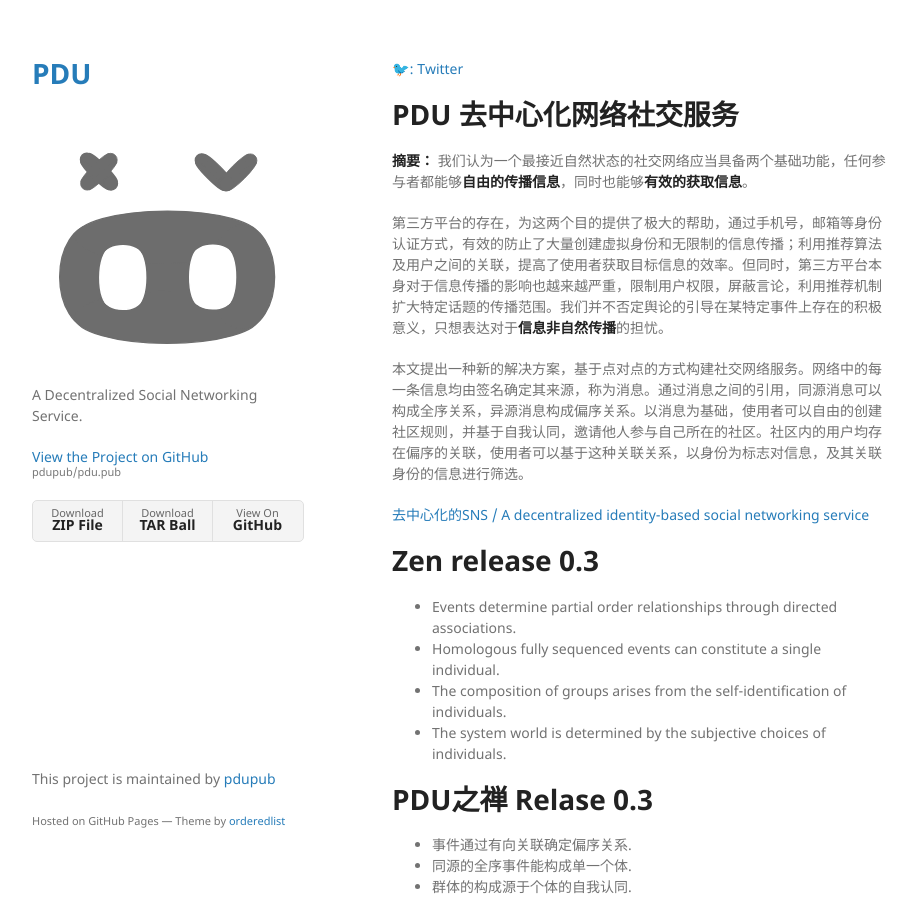
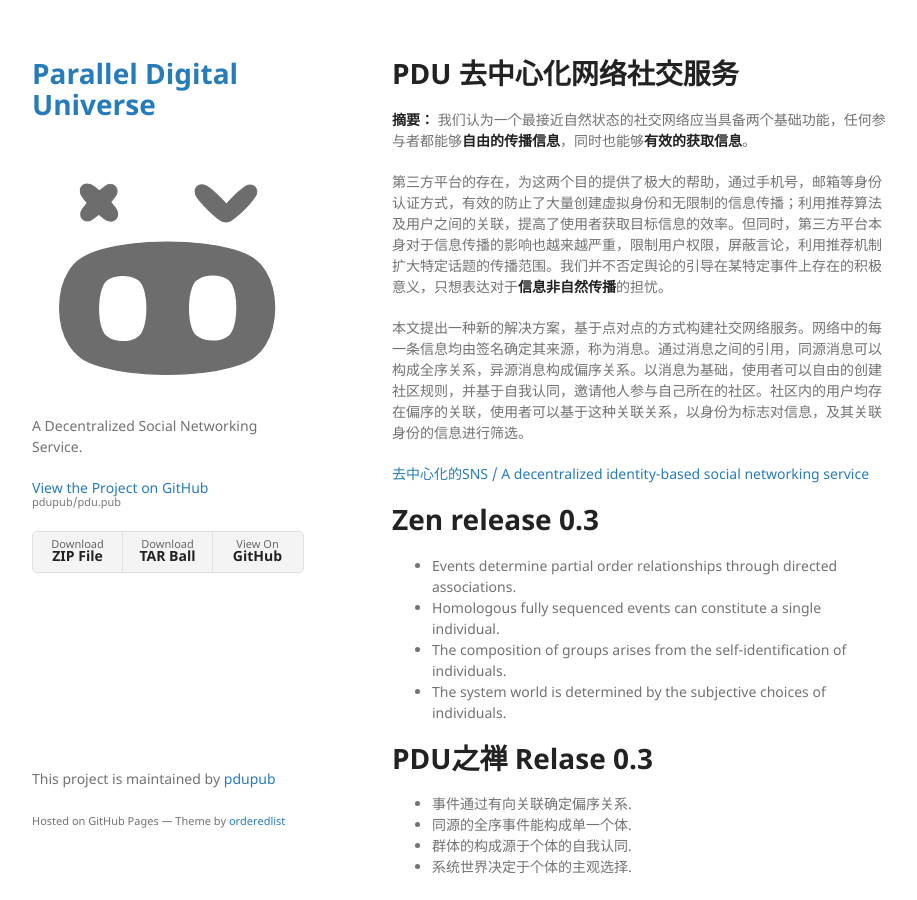
Before and after one commit to pdupub/pdu.pub, a Jekyll site: the page built from index.md, in a window 1280 px wide and 900 px high. Shown: the whole window, without its empty margins (178-1095 px from the left). Built offline with Jekyll 4.4.1, drawn with Linux system fonts in a browser that asks for light colours; our own code applies the rules of GitHub Pages for plain Markdown files.

Commit message:
refactor

```diff
--- a/_config.yml
+++ b/_config.yml
@@ -1,4 +1,4 @@
-title: PDU
+title: Parallel Digital Universe
 logo: /assets/img/logo.svg
 description: A Decentralized Social Networking Service.
 show_downloads: true
--- a/index.md
+++ b/index.md
@@ -1,8 +1,6 @@
 ---
 layout: default
 ---
-
-[🐦: Twitter](https://twitter.com/PDUPUB) <br>
 
 # PDU 去中心化网络社交服务
 
@@ -13,6 +11,7 @@
 本文提出一种新的解决方案，基于点对点的方式构建社交网络服务。网络中的每一条信息均由签名确定其来源，称为消息。通过消息之间的引用，同源消息可以构成全序关系，异源消息构成偏序关系。以消息为基础，使用者可以自由的创建社区规则，并基于自我认同，邀请他人参与自己所在的社区。社区内的用户均存在偏序的关联，使用者可以基于这种关联关系，以身份为标志对信息，及其关联身份的信息进行筛选。
 
 [去中心化的SNS / A decentralized identity-based social networking service](https://github.com/pdupub/documentation/blob/master/zh-CN/WhitePaperV2.md)
+
 
 # Zen release 0.3
 * Events determine partial order relationships through directed associations.
@@ -28,6 +27,7 @@
 * 系统世界决定于个体的主观选择.
 
 这个版本与之前有所区别，依然保留了关系的有向链接，但去掉了对于时序的强制。
+
 
 # 对于PDU想法的再次精简
 
@@ -53,6 +53,7 @@
 * 消息的时间由其直接或间接引用的时间来表述，可证明本消息发生于特定时间之后。
 * 个体可以发布特定消息来表述结束自己的生命周期。
 
+
 # Zen of PDU
 
 * The system consists of individuals who choose the same time。
@@ -63,6 +64,7 @@
 * Individuals can choose orderly messages published by any individual including themselves as the time.
 * The time of the message is expressed by the directly or indirectly quoted specific time, which can prove that the message occurred after a that time.
 * Individuals can post specific messages to mark the end of their life.
+
 
 # 八卦国编年史--PDU的通俗解释
 
@@ -79,6 +81,7 @@
 
 [八卦国编年史更多章节...](https://github.com/pdupub/Documentation/blob/master/zh-CN/FakeHistory.md)
 
+
 # Parallel Digital Universe
 A decentralized identity-based social network
 
@@ -86,13 +89,10 @@
 
 White Paper: [https://github.com/pdupub/Documentation](https://github.com/pdupub/Documentation/blob/master/WhitePaper.md)
 
+
+
 # PDU 基于去中心化账户系统的社交网络
 
 我们提出一种在纯粹P2P的环境下给予账户创建成本的方式，并基于这种账户系统，构建完整的P2P社交网络形态。首先，我们以引用构建有序，用以证明某个特定行为发生于某行为之后，即时间证明。然后，规定新账户的创建必须由多个已存在的合法账户联合确认且同一账户的此类确认需满足的时间间隔。每个账户系统的使用者（包括非用户），都可以DAG的结构维护部分或全部账户之间的关系拓扑，并随时可以根据自己获知的消息，对新的账户进行验证增补，同时也可因作恶行为对某些账户及关联账户进行惩罚。使用者并不需要对所有行为产生共识，也无需维护同完全一致的信息。
 
 白皮书: [https://github.com/pdupub/Documentation](https://github.com/pdupub/Documentation/blob/master/zh-CN/WhitePaper.md)
-
-
-
-
-<a href="https://pdu.pub"><img height="32" align="right" src="https://pdu.pub/images/icon3.svg"></a>
```
